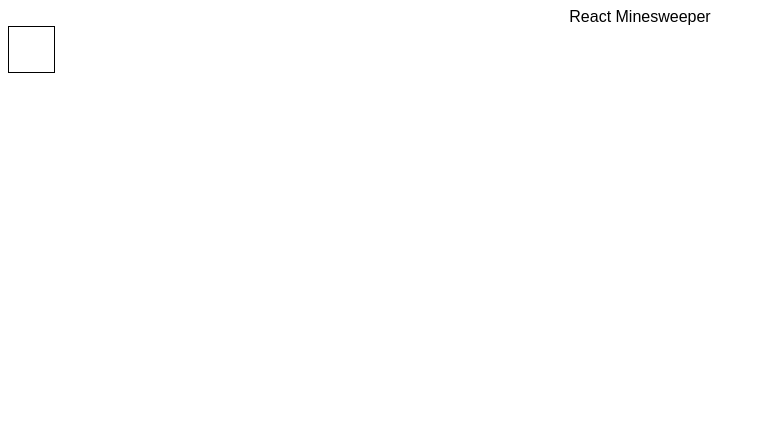
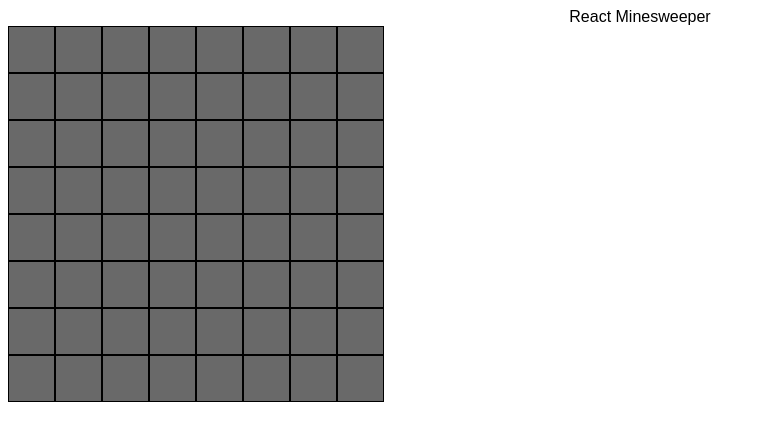
Before and after one commit to cookcb/React-Minesweeper, a React app: page / in a window 1280 px wide. Shown: the whole page, without its empty margins (0-764 px from the left). Built offline with nearby package versions, Linux system fonts and the light colour scheme.

Commit message:
Updated Board
Board now shows cell boxes

```diff
--- a/public/style.css
+++ b/public/style.css
@@ -3,8 +3,13 @@
   float: left;
   height: 45px;
   border: 1px solid black;
+  background-color: dimgrey;
+  text-align: center;
 }
 
 .board {
   max-width: 400px;
 }
+.is-revealed {
+  background-color: black;
+}
--- a/src/Board.js
+++ b/src/Board.js
@@ -16,8 +16,23 @@ class Board extends Component {
     return <Cell value={val} />;
   };
 
+  setMines = data => {
+    let mineCount = this.state.mines;
+    let currentMines = [];
+    for (let i = 0; i < mineCount; i++) {
+      Math.floor(Math.random * 63);
+      currentMines.push({
+        row: Math.floor(Math.random * 7),
+        col: Math.floor(Math.random * 7)
+      });
+    }
+    data.map(() => {});
+  };
+
   initBoardData = (height, width) => {
     let data = this.createArray(height, width);
+    /*Set Mines */
+    /*Set other values */
     return data;
   };
 
@@ -26,18 +41,32 @@ class Board extends Component {
     for (let i = 0; i < height; i++) {
       cellData.push([]);
       for (let j = 0; j < width; j++) {
-        cellData[i][j] = {};
+        /* TODO - Need to initialize cellData*/
+        cellData[i][j] = {
+          key: "R" + i + "C" + j,
+          revealed: false,
+          isMine: false
+        };
       }
     }
     return cellData;
   };
 
+  /*TODO - Handle Click Event (Reveal Cell)*/
+
+  /*TODO - Handle Right Click Event (Flag)*/
+
+  /*TODO - Assign Cell Values*/
+
+  /**/
+
   renderBoard = data => {
-    for (let i = 0; i < data.length; i++) {
-      for (let j = 0; j < data[i].length; j++) {
-        return <Cell value={j} />;
-      }
-    }
+    return data.map(row => {
+      return row.map(item => {
+        /*TODO - need to add key to cell components */
+        return <Cell key={item.key} value={item} />;
+      });
+    });
   };
 
   render() {
--- a/src/Cell.js
+++ b/src/Cell.js
@@ -9,7 +9,6 @@ class Cell extends Component {
   }
   render() {
     let value = this.state.val;
-    console.log(value);
     return <div className="cell" />;
   }
 }
--- a/src/Game.js
+++ b/src/Game.js
@@ -6,7 +6,7 @@ class Game extends Component {
     return (
       <div>
         React Minesweeper
-        <Board height={6} width={6} mines={8} />
+        <Board height={8} width={8} mines={10} />
       </div>
     );
   }
```
